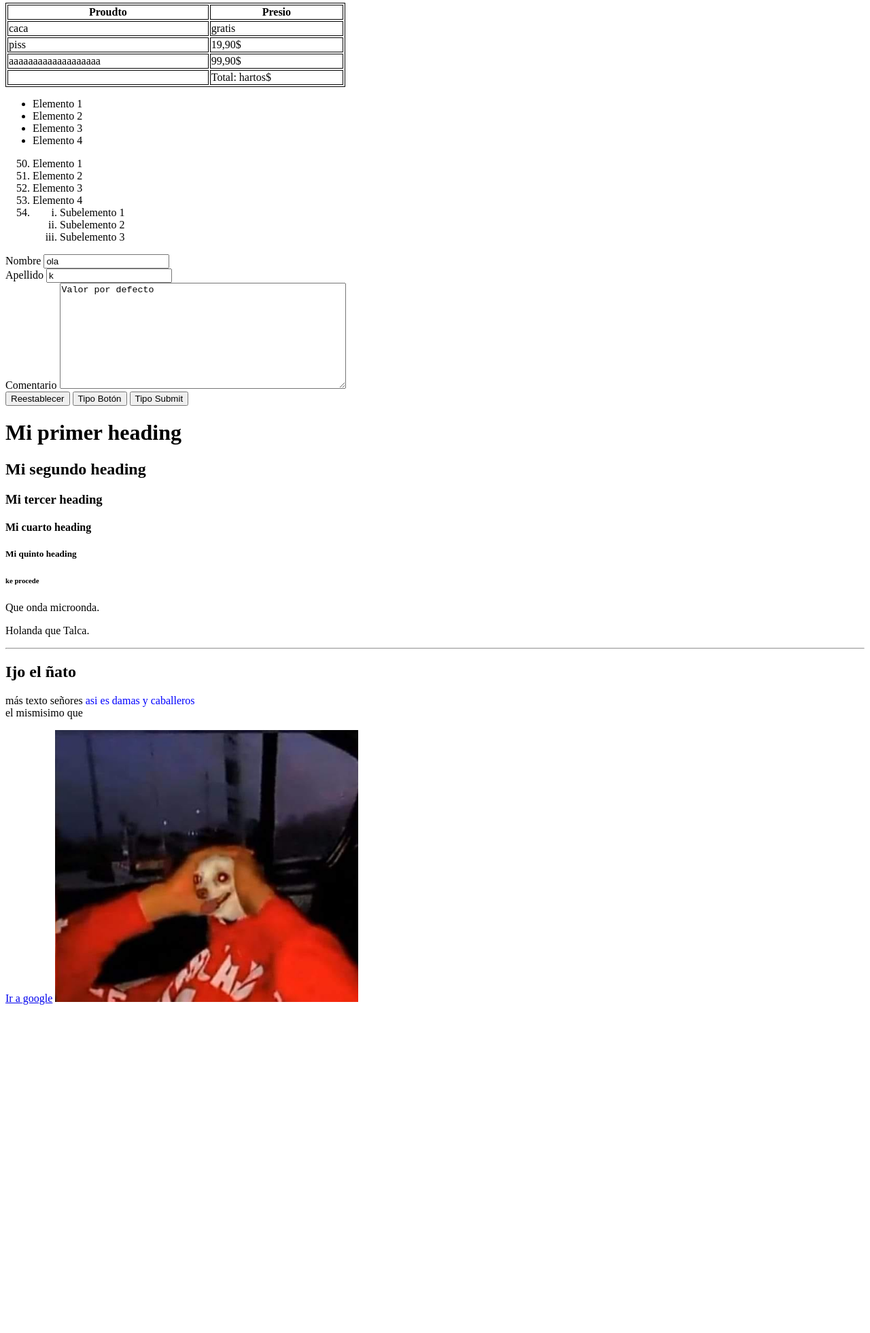
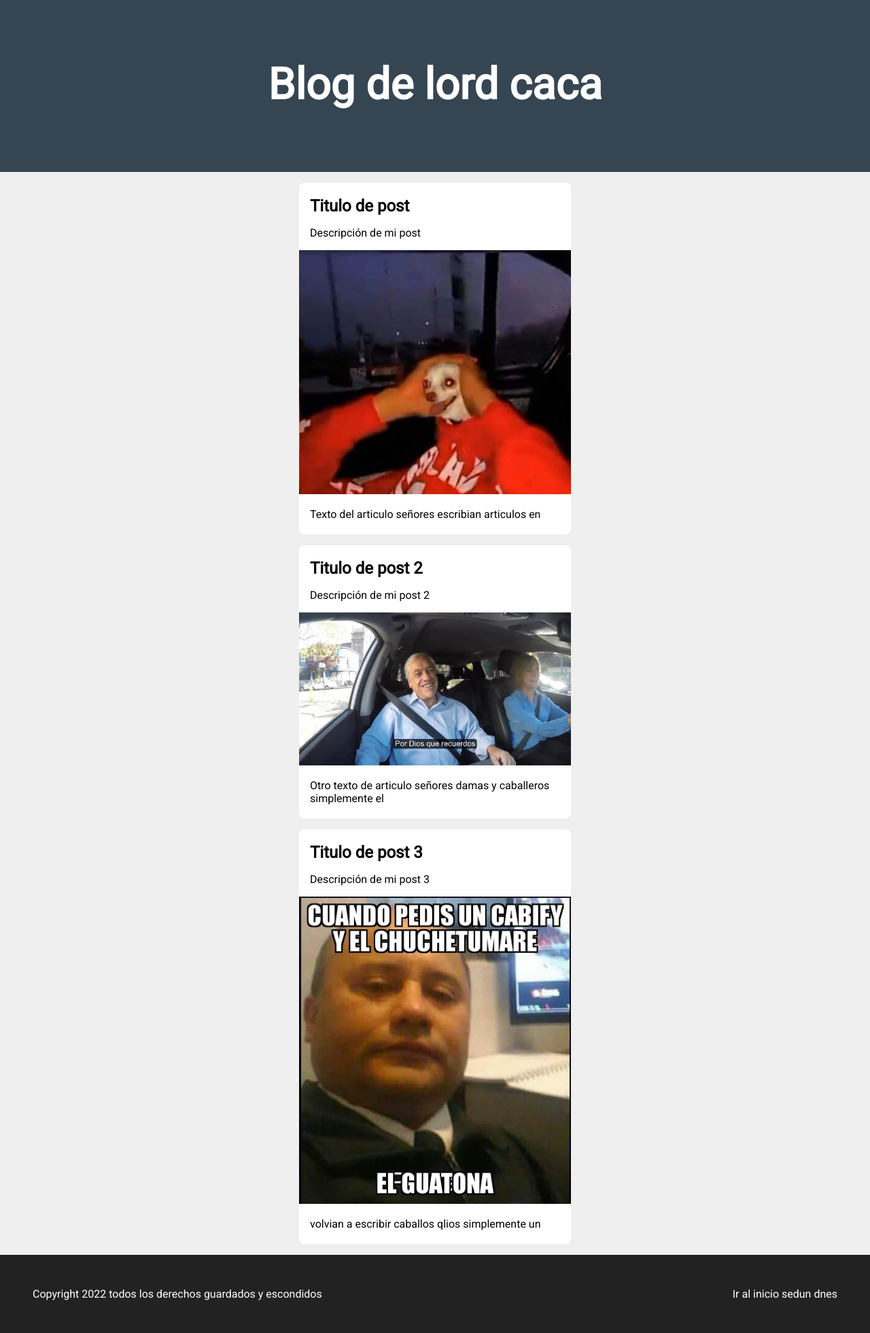
Before and after one commit to igutierrezr/html, a plain HTML site: page index.html in a window 1280 px wide. Shown: the part 4-1965 px from the top of the page at 68% size. Before the commit the page ends 1490 px from the top, so only its background shows below. Drawn offline with Linux system fonts and the light colour scheme.

Commit message:
html + css en el blog

```diff
--- a/index.html
+++ b/index.html
@@ -1,95 +1,43 @@
 <!DOCTYPE html>
+<html>
 <head>
-    <title>Mi primera web</title>
-    <style>
-        table, th, td {
-            border: 1px solid black;
-        }
-    </style>
+    <title>Er bló</title>
+    <link rel="preconnect" href="https://fonts.googleapis.com">
+    <link rel="preconnect" href="https://fonts.gstatic.com" crossorigin>
+    <link href="https://fonts.googleapis.com/css2?family=Montserrat:wght@400;700&family=Roboto&display=swap" rel="stylesheet">
+    <link rel="stylesheet" href="style.css">
 </head>
 <body>
-    <table style="width: 500px;">
-        <thead>
-            <tr>
-                <th>Proudto</th>
-                <th>Presio</th>
-            </tr>
-        </thead>
-        <tbody>
-            <tr>
-                <td>caca</td>
-                <td>gratis</td>
-            </tr>
-            <tr>
-                <td>piss</td>
-                <td>19,90$</td>
-            </tr>
-            <tr>
-                <td>aaaaaaaaaaaaaaaaaaa</td>
-                <td>99,90$</td>
-            </tr>
-        </tbody>
-        <tfoot>
-            <td></td>
-            <td>Total: hartos$</td>
-        </tfoot>
-    </table>
+    <header id="titulo">
+        <h1>Blog de lord caca</h1>
+    </header>
 
-
-    <!-- ul es lista no ordenada-->
-    <ul>
-        <li>Elemento 1</li>
-        <li>Elemento 2</li>
-        <li>Elemento 3</li>
-        <li>Elemento 4</li>
-    </ul>
-
-    <!-- ol es lista ordenada-->
-    <ol>
-        <li value="50">Elemento 1</li>
-        <li>Elemento 2</li>
-        <li>Elemento 3</li>
-        <li>Elemento 4</li>
-        <li>
-            <ol>
-                <li style="list-style-type: lower-roman">Subelemento 1</li>
-                <li style="list-style-type: lower-roman;">Subelemento 2</li>
-                <li style="list-style-type: lower-roman;">Subelemento 3</li>
-            </ol>
-        </li>
-    </ol>
-
-
-    <form action="/formulario" method="POST">
-        <label for="nombre">Nombre</label>
-        <input value="ola" type="text" id="nombre" name="nombre" placeholder="Nombre"/>
-        <br>
-        <label for="apellido">Apellido</label>
-        <input value="k" type="text" id="apellido" name="apellido" placeholder="Apellido"/>
-        <br>
-        <label for="comentario">Comentario</label>
-        <textarea rows="10" cols="50" id="comentario" placeholder="ingrese comentario" name="comentario">Valor por defecto</textarea>
-        <br>
-        <button type="reset">Reestablecer</button>
-        <button type="button">Tipo Botón</button>
-        <button type="submit">Tipo Submit</button>
-    </form>
-    <h1>Mi primer heading</h1>
-    <h2>Mi segundo heading</h2>
-    <h3>Mi tercer heading</h3>
-    <h4>Mi cuarto heading</h4>
-    <h5>Mi quinto heading</h5>
-    <h6>ke procede</h6>
-    <p>Que onda microonda.</p>
-    <p>Holanda que Talca.</p>
-    <hr>
-    <h2>Ijo el ñato</h2>
-    <p>más texto señores <span style="color:blue">asi es damas y caballeros</span> <br>el mismisimo que
-    </p>
-    <!-- KE PASAAAAAAAAAAAAAAAAAAAAAAAAAAAAAAAAAAAAAAAAAAAA
-    IJO DE L ÑATOOOOOOOOOOOOO-->
-    <a target="_blank" href="https://www.google.cl">Ir a google</a>
-    <img src="img/imagen.jpg" height="400"/>
-
+    <section class="container">
+        <article class="post">
+            <h2>Titulo de post</h2>
+            <p>Descripción de mi post</p>
+            <img src="img/imagen.jpg" width="400"/>
+            <p>Texto del articulo señores escribian articulos en</p>
+        </article>
+        <article class="post">
+            <h2>Titulo de post 2</h2>
+            <p>Descripción de mi post 2</p>
+            <img src="img/imagen2.jpg" width="400"/>
+            <p>Otro texto de articulo señores damas y caballeros simplemente el</p>
+        </article>
+        <article class="post">
+            <h2>Titulo de post 3</h2>
+            <p>Descripción de mi post 3</p>
+            <img src="img/el.jpg" width="400"/>
+            <p>volvian a escribir caballos qlios simplemente un</p>
+        </article>
+    </section>
+    <footer>
+        <section>
+            <a href="#titulo">Ir al inicio</a>
+            <a href="mailto:igutierrez@live.cl">sedun dnes</a>
+        </section>
+        <p>Copyright 2022 todos los derechos guardados y escondidos</p>
+    </footer>
 </body>
 </html>
--- /dev/null
+++ b/style.css
@@ -0,0 +1,66 @@
+html {
+    font-family: 'Montserrat', sans-serif;
+    font-family: 'Roboto', sans-serif;
+}
+
+body {
+    margin: 0;
+    background-color: #efefef;
+}
+
+header {
+    background-color: #364552;
+    color: white;
+    padding: 3rem 2rem;
+}
+
+header h1 {
+    font-size: 4rem;
+    text-align: center;
+}
+
+.container {
+    width: 400px;
+    margin: 0 auto;
+}
+
+section article {
+    transition: box-shadow 0.3s ease;
+    background-color: white;
+    margin: 1rem 0;
+    border-radius: 0.5rem;
+    padding: 0.25rem 0;
+    cursor: pointer;
+}
+
+section article:hover {
+    box-shadow: 0 0.1rem 0.4rem rgba(0,0,0,0.3);
+}
+
+section article h2, section article p {
+    margin: 1rem;
+}
+
+footer {
+    background-color: #222;
+    padding: 3rem;
+    color: white;
+}
+
+footer section {
+    float: right;
+}
+
+footer p {
+    margin: 0;
+}
+
+footer a{
+    transition: color 0.3s ease;
+    color: white;
+    text-decoration: none;
+}
+
+a:hover {
+    color: cornflowerblue;
+}
```
Also changed, not shown: index inicial.html (added, +95 -0 lines), blogshispop.html (renamed from blog.html).
